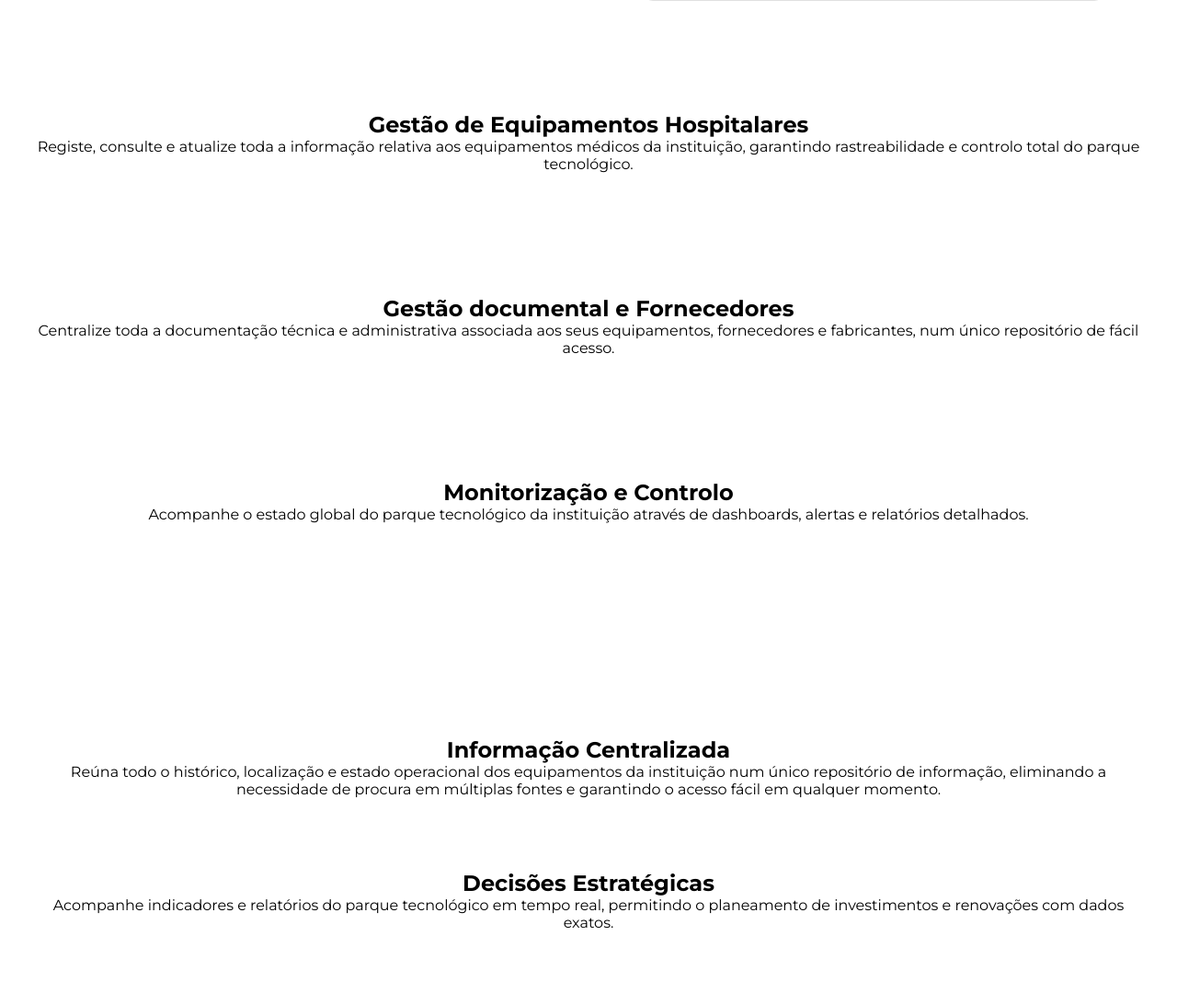
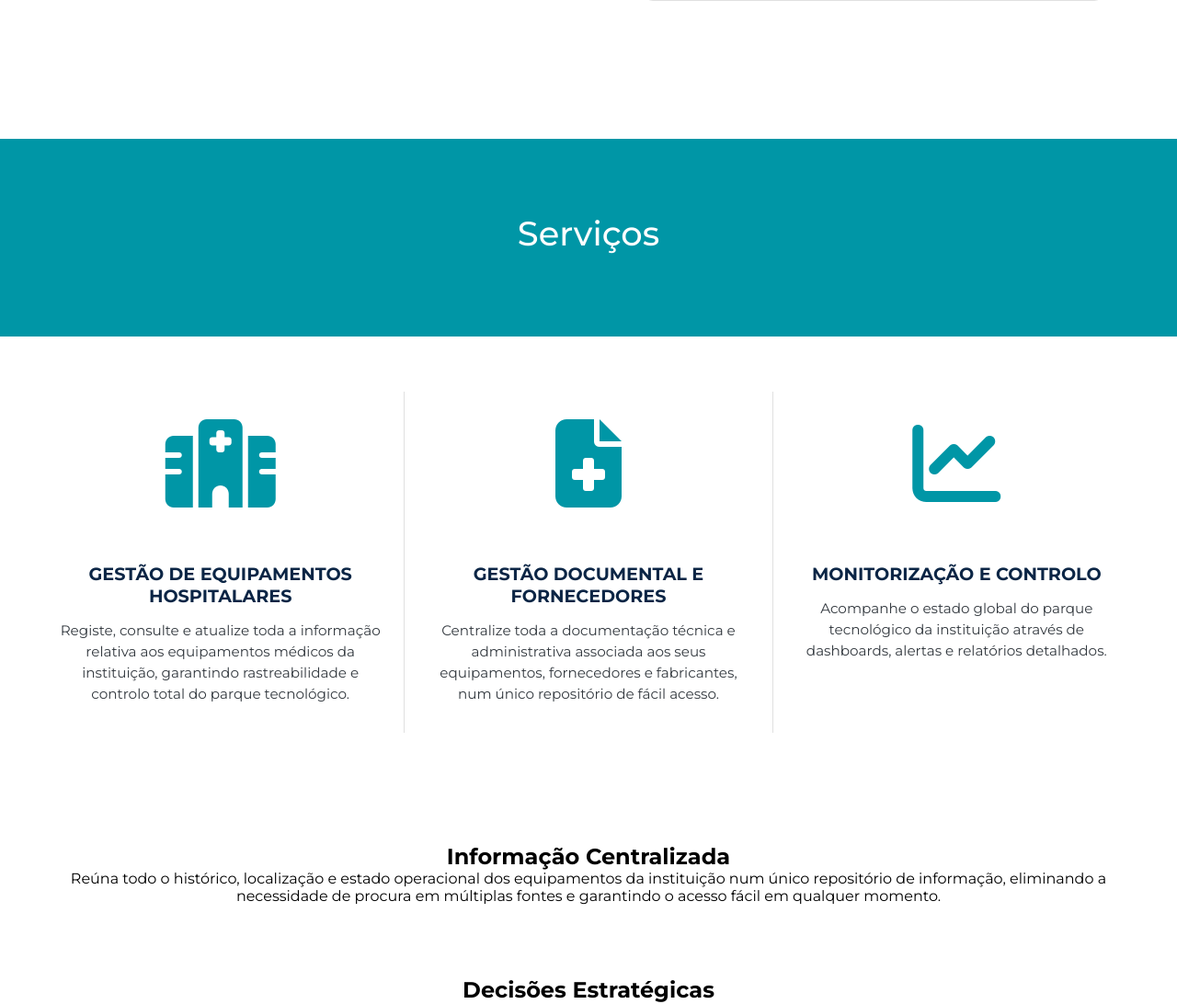
Before and after one commit to brunafcb98/ProjetoSIBDAS, a PHP site: the page made by Área Pública/index.html in a window 1280 px wide. Shown: the part 1695-2787 px from the top of the page at 92% size. Run offline with PHP 8.4, Linux system fonts and the light colour scheme.

Commit message:
Estrutura da página Serviços (Font Awesome)

```diff
--- a/assets/css/1241677.css
+++ b/assets/css/1241677.css
@@ -261,6 +261,78 @@ section {
 }
 
 
+/*Secção "Serviços"*/
+#servicos {
+    background-color: #ffffff; /* Cor de fundo da secção */
+    padding-top: 90px; /* Margem superior antes da barra azul */
+}
+
+/* Barra colorida no topo da secção Serviços */
+.servicos-barra {
+    background-color: #0096a6; /* Cor de fundo da barra */
+    color: white; /* Cor do texto */
+    text-align: center; /* Centraliza o texto */
+    padding: 80px 120px; /* Espaçamento interno - lateral igual ao texto do Home */
+    max-width: 1500px; /* Largura máxima igual ao Home */
+    margin: 0 auto; /* 0 = cima e baixo | auto = esquerda e direita - centra horizontalmente */
+}
+
+/* Título da barra de serviços */
+.servicos-barra h2 {
+    font-size: 2.3em; /* Tamanho do título */
+    margin-bottom: 10px; /* Espaço abaixo do título */
+    font-weight: 500; /* Espessura do título */
+}
+
+/* Container dos cards de serviços */
+.servicos-container {
+    max-width: 1500px; /* Largura máxima igual ao Home */
+    margin: 0 auto; /* Centra horizontalmente */
+    display: flex; /* Organiza os elementos internos em linha (flexível) */
+    flex-wrap: wrap; /* Permite que os elementos passem para a linha seguinte em ecrãs menores */
+    justify-content: center; /* Centraliza os elementos horizontalmente */
+    padding: 60px 40px;
+    align-items: stretch; /* faz todos os cards ter a mesma altura */
+}
+
+/* Estilo individual de cada card */
+.servico {
+    flex: 1; /* Permite que os cards cresçam igualmente para ocupar o espaço disponível */
+    padding: 30px 20px; /* Espaçamento interno dentro de cada cartão */
+    text-align: center; /* Centraliza o conteúdo dentro de cada serviço */
+    border-right: 1px solid #e0e0e0; /* Linha divisória entre cartões */
+    display: flex; /* ativa flex dentro do card */
+    flex-direction: column; /* organiza o conteúdo em coluna */
+    align-items: center; /* centra o conteúdo horizontalmente */
+}
+
+/* Remove a linha do último card */
+.servico:last-child {
+    border-right: none; /* Remove a linha do último cartão */
+}
+
+/* Estilo para os ícones Font Awesome */
+.servico i {
+    color: #0096a6; /* Cor dos ícones */
+    margin-bottom: 60px; /* Espaço abaixo do ícone */
+    display: block; /* Coloca o ícone em linha própria */
+}
+
+/* Estilo para o título de cada card */
+.servico h3 {
+    font-size: 1.2em; /* Tamanho do título */
+    font-weight: 700; /* Negrito */
+    text-transform: uppercase; /* Maiúsculas */
+    margin-bottom: 15px; /* Espaço abaixo do título */
+    color: #0b2545; /* Cor do título */
+}
+
+/* Estilo para o texto de cada card */
+.servico p {
+    font-size: 0.95em; /* Tamanho do texto */
+    color: #343a40; /* Cor do texto */
+    line-height: 1.5; /* Espaço entre linhas */
+}
 
 
 
--- a/Área Pública/index.html
+++ b/Área Pública/index.html
@@ -12,6 +12,9 @@
     <link rel="preconnect" href="https://fonts.googleapis.com">
     <link rel="preconnect" href="https://fonts.gstatic.com" crossorigin>
     <link href="https://fonts.googleapis.com/css2?family=Montserrat:ital,wght@0,100..900;1,100..900&family=Titillium+Web:ital,wght@0,200;0,300;0,400;0,600;0,700;0,900;1,200;1,300;1,400;1,600;1,700&display=swap" rel="stylesheet">
+
+    <!--Font Awesome (local)-->
+    <link rel="stylesheet" href="../assets/fontawesome/all.min.css">
 
     <!-- CSS - estilos da pagina -->
     <link rel="stylesheet" href="../assets/css/1241677.css">
@@ -88,26 +91,38 @@
         </div>
     </section>
 
+    <!--Secção "Serviços" -->
+    <section id="servicos">
+        <!--Barra colorida no topo-->
+        <div class="servicos-barra">
+            <h2>Serviços</h2>
+        </div>
+
+        <!--cards com serviços-->
+        <div class="servicos-container">
+            <div class="servico">
+                <i class="fa-solid fa-hospital fa-6x"></i>
+                <h3>Gestão de Equipamentos Hospitalares</h3>
+                <p>Registe, consulte e atualize toda a informação relativa aos equipamentos médicos da instituição, garantindo rastreabilidade e controlo total do parque tecnológico.</p>
+            </div>
+            <div class="servico">
+                <i class="fa-solid fa-file-medical fa-6x"></i>
+                <h3>Gestão Documental e Fornecedores</h3>
+                <p>Centralize toda a documentação técnica e administrativa associada aos seus equipamentos, fornecedores e fabricantes, num único repositório de fácil acesso.</p>
+            </div>
+            <div class="servico">
+                <i class="fa-solid fa-chart-line fa-6x"></i>
+                <h3>Monitorização e Controlo</h3>
+                <p>Acompanhe o estado global do parque tecnológico da instituição através de dashboards, alertas e relatórios detalhados.</p>
+            </div>
+        </div>
+    </section>
 
 
 
-     <!--Secção "Conteudo da pagina - Serviços" -->
-    <section class="container-texto-generico" id="servicos">
-        <article id="servicos">
-            <h2>Gestão de Equipamentos Hospitalares</h2>
-            <p>Registe, consulte e atualize toda a informação relativa aos equipamentos médicos da instituição, garantindo rastreabilidade e controlo total do parque tecnológico.</p>
-        </article>
 
-        <article id="servicos">
-            <h2>Gestão documental e Fornecedores</h2>
-            <p>Centralize toda a documentação técnica e administrativa associada aos seus equipamentos, fornecedores e fabricantes, num único repositório de fácil acesso.</p>
-        </article>
 
-        <article id="servicos">
-            <h2>Monitorização e Controlo</h2>
-            <p>Acompanhe o estado global do parque tecnológico da instituição através de dashboards, alertas e relatórios detalhados.</p>
-        </article>
-    </section>
+
 
     <!--Secção "Conteudo da pagina - Vantagens" -->
     <section class="container-texto-generico" id="vantagens">
```
